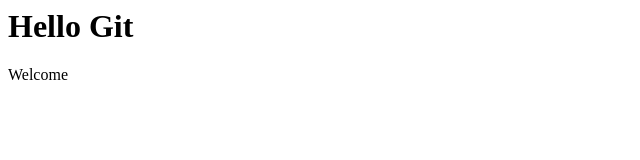
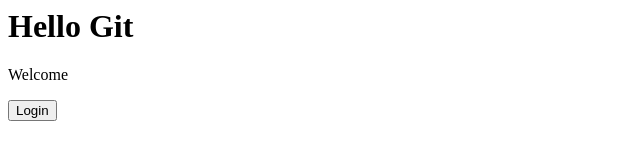
Before and after one commit to Abhishekk-IND/GitPractice, a plain HTML site: page index.html in a window 1280 px wide. Shown: the whole page, without its empty margins (0-640 px from the left). Drawn offline with Linux system fonts and the light colour scheme.

Commit message:
Added login button

```diff
--- a/index.html
+++ b/index.html
@@ -1,2 +1,3 @@
 <h1>Hello Git</h1>
 <p>Welcome</p>
+<button>Login</button>
```
